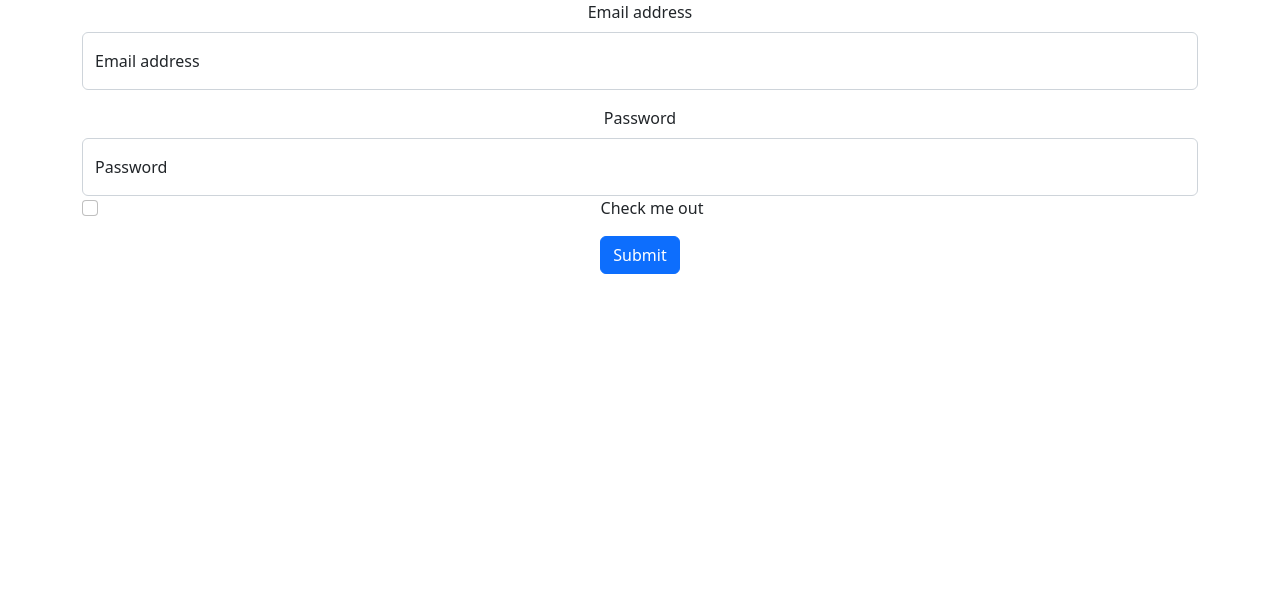
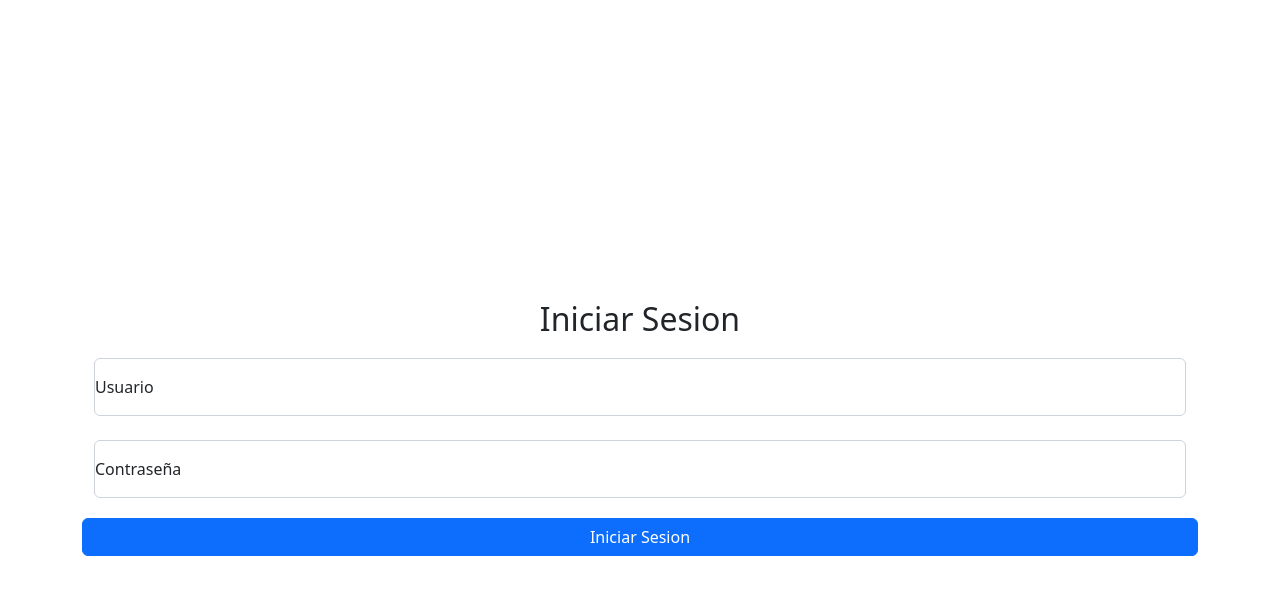
Before and after one commit to onfevs/Ciclo_4, a React (Create React App) app in the folder Emily/Proyecto_Ciclo_4/empleados_front/: page / in a window 1280 px wide. Shown: the top 594 px of the page. Built offline with nearby package versions, Linux system fonts and the light colour scheme.

Commit message:
Component Login

```diff
--- a/Emily/Proyecto_Ciclo_4/empleados_front/src/App.js
+++ b/Emily/Proyecto_Ciclo_4/empleados_front/src/App.js
@@ -1,49 +1,14 @@
 import './App.css';
 import 'bootstrap/dist/css/bootstrap.min.css';// Importar desde boostrap
-import { Button, Form, Container, FloatingLabel } from 'react-bootstrap'; // Se importar los componentes en una sola linea con el {} separandolos de las comas,
+import { Container } from 'react-bootstrap'; // Se importar los componentes en una sola linea con el {} separandolos de las comas,
+import Login from './components/login/login'; // Siempre en mayuscula la primera letra
 
 
 function App() {
 	return (
 		<div className="App">
 			<Container>
-				{/* <Form>
-					<Form.Group className="mb-3" controlId="formBasicEmail">
-						<Form.Label>Email address</Form.Label>
-						<Form.Control type="email" placeholder="Enter email" />
-						<Form.Text className="text-muted">
-							We'll never share your email with anyone else.
-						</Form.Text>
-					</Form.Group>
-
-					<Form.Group className="mb-3" controlId="formBasicPassword">
-						<Form.Label>Password</Form.Label>
-						<Form.Control type="password" placeholder="Password" />
-					</Form.Group>
-					<Form.Group className="mb-3" controlId="formBasicCheckbox">
-						<Form.Check type="checkbox" label="Check me out" />
-					</Form.Group>
-					<Button variant="primary" type="submit">
-						Submit
-					</Button>
-				</Form> */}
-				<Form.Label>Email address</Form.Label>
-				<FloatingLabel
-					controlId="floatingInput"
-					label="Email address"
-					className="mb-3">
-					<Form.Control type="email" placeholder="name@example.com" />
-				</FloatingLabel>
-				<Form.Label>Password</Form.Label>
-				<FloatingLabel controlId="floatingPassword" label="Password">
-					<Form.Control type="password" placeholder="Password" />
-				</FloatingLabel>
-				<Form.Group className="mb-3" controlId="formBasicCheckbox">
-					<Form.Check type="checkbox" label="Check me out" />
-				</Form.Group>
-				<Button variant="primary" type="submit">
-					Submit
-				</Button>
+				<Login />
 			</Container>
 		</div >
 	);
--- /dev/null
+++ b/Emily/Proyecto_Ciclo_4/empleados_front/src/components/login/login.js
@@ -0,0 +1,49 @@
+import React from 'react'; // IMR
+import { Container, Form, FloatingLabel, Button, Row, Col } from 'react-bootstrap';
+
+export default class login extends React.Component {
+	constructor(props) {
+		super(props);
+		this.state = {
+			usuario: '',
+			pass: ''
+		};
+	}
+
+	iniciarSesion() {
+		alert('Please enter');
+	}
+
+
+	render() {
+		return (
+			<Container id="login-container" style={{ marginTop: 300 }}>
+				<Row>
+					<Col>
+						<Row>
+							<h2 style={{ marginBottom: 20 }}>Iniciar Sesion</h2>
+						</Row>
+						<Row>
+							<FloatingLabel
+								controlId="floatingInput"
+								label="Usuario"
+								className="mb-4">
+								<Form.Control onChange={(e) => this.setState({ usuario: e.target.value })} required placeholder="Usuario" />
+							</FloatingLabel>
+							{/* <Form.Label >Password</Form.Label> */}
+							<FloatingLabel controlId="floatingPassword" label="Contraseña" >
+								<Form.Control type="password" onChange={(e) => this.setState({ pass: e.target.value })} required placeholder="Password" />
+							</FloatingLabel>
+							<Button variant="primary" style={{ marginTop: 20, width: '100%' }}
+								onClick={() => {
+									this.iniciarSesion();
+								}}>
+								Iniciar Sesion
+							</Button>
+						</Row>
+					</Col>
+				</Row>
+			</Container>
+		);
+	}
+} // CCC
```
